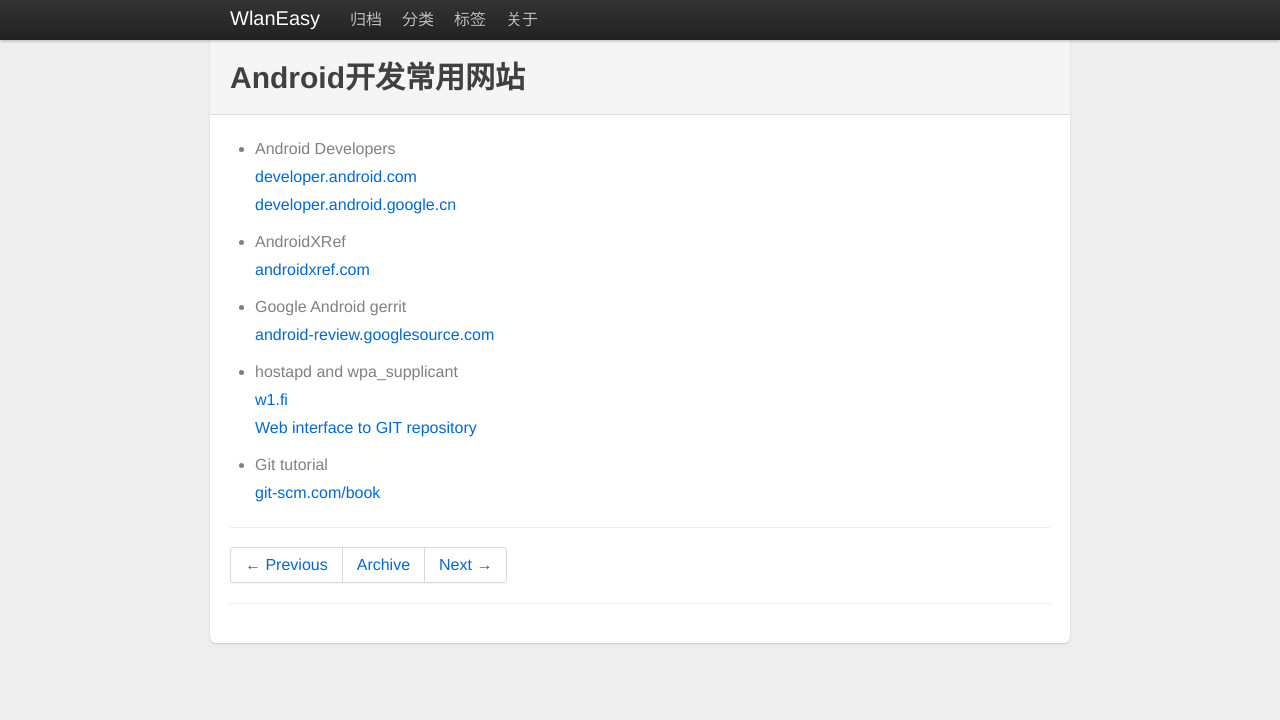
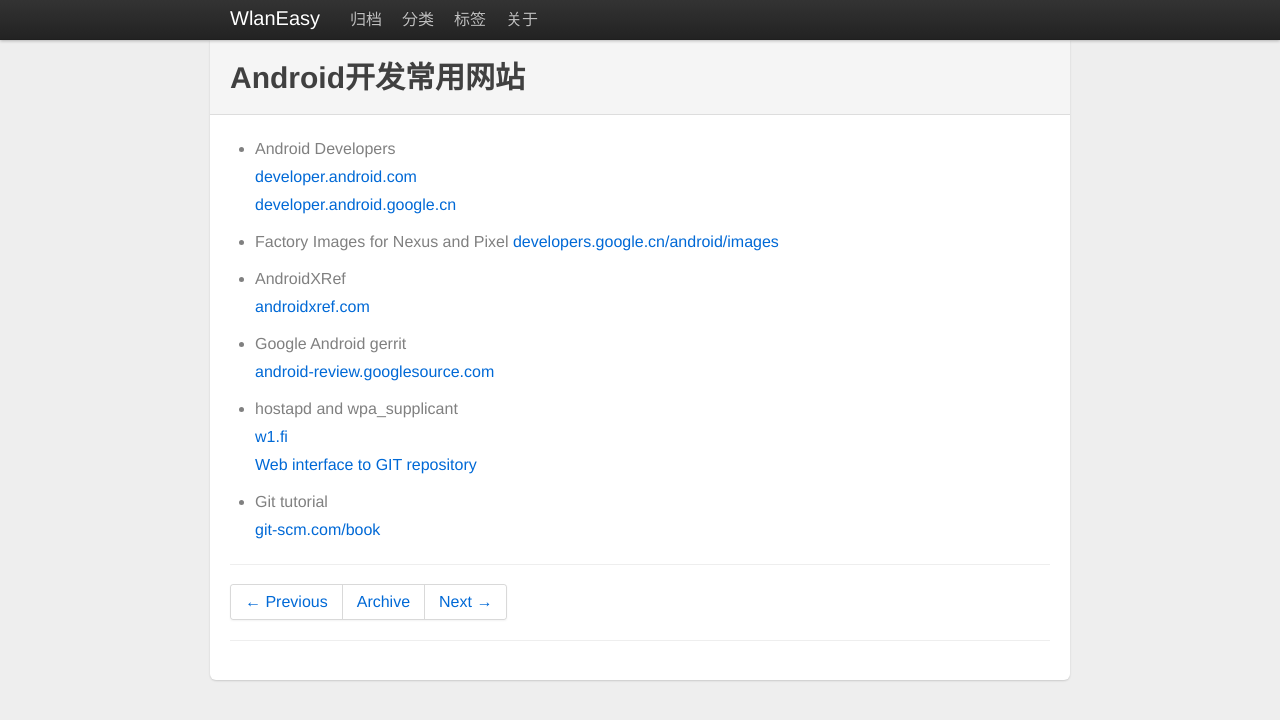
Before and after one commit to kvjqzx/kvjqzx.github.io, a Jekyll site: the page built from _posts/2017-06-30-Android开发常用网站.md, in a window 1280 px wide. Shown: the top 720 px of the page. Built offline with Jekyll 4.4.1, drawn with Linux system fonts in a browser that asks for light colours.

Commit message:
增加Nexus的刷机链接

```diff
--- a/_posts/2017-06-30-Android开发常用网站.md
+++ b/_posts/2017-06-30-Android开发常用网站.md
@@ -9,6 +9,9 @@ tags : [Android, tutorial, tool]
 * Android Developers
 [developer.android.com](https://developer.android.com)
 [developer.android.google.cn](https://developer.android.google.cn)
+
+* Factory Images for Nexus and Pixel
+[developers.google.cn/android/images](https://developers.google.cn/android/images)
 
 * AndroidXRef
 [androidxref.com](http://androidxref.com)
```
